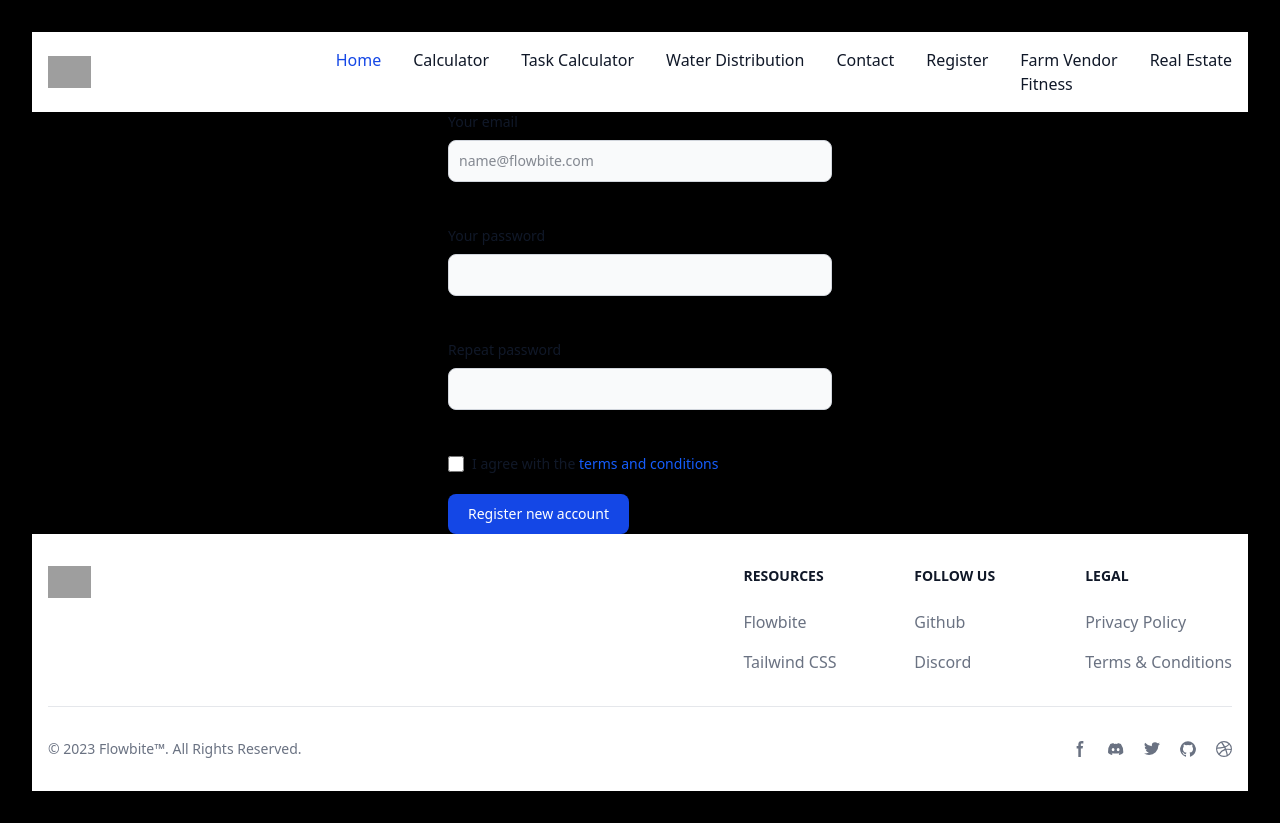
After one commit to roncloud20/BESept25, a PHP site: page /waterdistribution.php in a window 1280 px wide. The commit adds this page. Run offline with PHP 8.4, Linux system fonts and the light colour scheme; grey boxes are pictures that could not be loaded.

Commit message:
adding water distribution form

```diff
--- a/assets/header.php
+++ b/assets/header.php
@@ -32,7 +32,7 @@
           <a href="Task Calculator.php" class="block py-2 px-3 text-gray-900 rounded-sm hover:bg-gray-100 md:hover:bg-transparent md:border-0 md:hover:text-blue-700 md:p-0 dark:text-white md:dark:hover:text-blue-500 dark:hover:bg-gray-700 dark:hover:text-white md:dark:hover:bg-transparent">Task Calculator</a>
         </li>
         <li>
-          <a href="pricing.php" class="block py-2 px-3 text-gray-900 rounded-sm hover:bg-gray-100 md:hover:bg-transparent md:border-0 md:hover:text-blue-700 md:p-0 dark:text-white md:dark:hover:text-blue-500 dark:hover:bg-gray-700 dark:hover:text-white md:dark:hover:bg-transparent">Pricing</a>
+          <a href="waterdistribution.php" class="block py-2 px-3 text-gray-900 rounded-sm hover:bg-gray-100 md:hover:bg-transparent md:border-0 md:hover:text-blue-700 md:p-0 dark:text-white md:dark:hover:text-blue-500 dark:hover:bg-gray-700 dark:hover:text-white md:dark:hover:bg-transparent">Water Distribution</a>
         </li>
         <li>
           <a href="contact.php" class="block py-2 px-3 text-gray-900 rounded-sm hover:bg-gray-100 md:hover:bg-transparent md:border-0 md:hover:text-blue-700 md:p-0 dark:text-white md:dark:hover:text-blue-500 dark:hover:bg-gray-700 dark:hover:text-white md:dark:hover:bg-transparent">Contact</a>
--- /dev/null
+++ b/waterdistribution.php
@@ -0,0 +1,34 @@
+<?php
+$pagetitle = "Water Distribution";
+require_once('assets/header.php');
+?>
+<body body style="background: #000000; color: #ffffff; min-height:100vh; margin:0; padding:2rem;">
+<form class="max-w-sm mx-auto">
+  <div class="mb-5">
+    <label for="email" class="block mb-2 text-sm font-medium text-gray-900 dark:text-white">Your email</label>
+    <input type="email" id="email" class="shadow-xs bg-gray-50 border border-gray-300 text-gray-900 text-sm rounded-lg focus:ring-blue-500 focus:border-blue-500 block w-full p-2.5 dark:bg-gray-700 dark:border-gray-600 dark:placeholder-gray-400 dark:text-white dark:focus:ring-blue-500 dark:focus:border-blue-500 dark:shadow-xs-light" placeholder="name@flowbite.com" required />
+  </div>
+  <br>
+  <div class="mb-5">
+    <label for="password" class="block mb-2 text-sm font-medium text-gray-900 dark:text-white">Your password</label>
+    <input type="password" id="password" class="shadow-xs bg-gray-50 border border-gray-300 text-gray-900 text-sm rounded-lg focus:ring-blue-500 focus:border-blue-500 block w-full p-2.5 dark:bg-gray-700 dark:border-gray-600 dark:placeholder-gray-400 dark:text-white dark:focus:ring-blue-500 dark:focus:border-blue-500 dark:shadow-xs-light" required />
+  </div>
+  <br>
+  <div class="mb-5">
+    <label for="repeat-password" class="block mb-2 text-sm font-medium text-gray-900 dark:text-white">Repeat password</label>
+    <input type="password" id="repeat-password" class="shadow-xs bg-gray-50 border border-gray-300 text-gray-900 text-sm rounded-lg focus:ring-blue-500 focus:border-blue-500 block w-full p-2.5 dark:bg-gray-700 dark:border-gray-600 dark:placeholder-gray-400 dark:text-white dark:focus:ring-blue-500 dark:focus:border-blue-500 dark:shadow-xs-light" required />
+  </div>
+  <br>
+  <div class="flex items-start mb-5">
+    <div class="flex items-center h-5">
+      <input id="terms" type="checkbox" value="" class="w-4 h-4 border border-gray-300 rounded-sm bg-gray-50 focus:ring-3 focus:ring-blue-300 dark:bg-gray-700 dark:border-gray-600 dark:focus:ring-blue-600 dark:ring-offset-gray-800 dark:focus:ring-offset-gray-800" required />
+    </div>
+    <label for="terms" class="ms-2 text-sm font-medium text-gray-900 dark:text-gray-300">I agree with the <a href="#" class="text-blue-600 hover:underline dark:text-blue-500">terms and conditions</a></label>
+  </div>
+  <button type="submit" class="text-white bg-blue-700 hover:bg-blue-800 focus:ring-4 focus:outline-none focus:ring-blue-300 font-medium rounded-lg text-sm px-5 py-2.5 text-center dark:bg-blue-600 dark:hover:bg-blue-700 dark:focus:ring-blue-800">Register new account</button>
+</form>
+</body>
+</main>
+<?php
+include_once('assets/footer.php');
+?>
```
